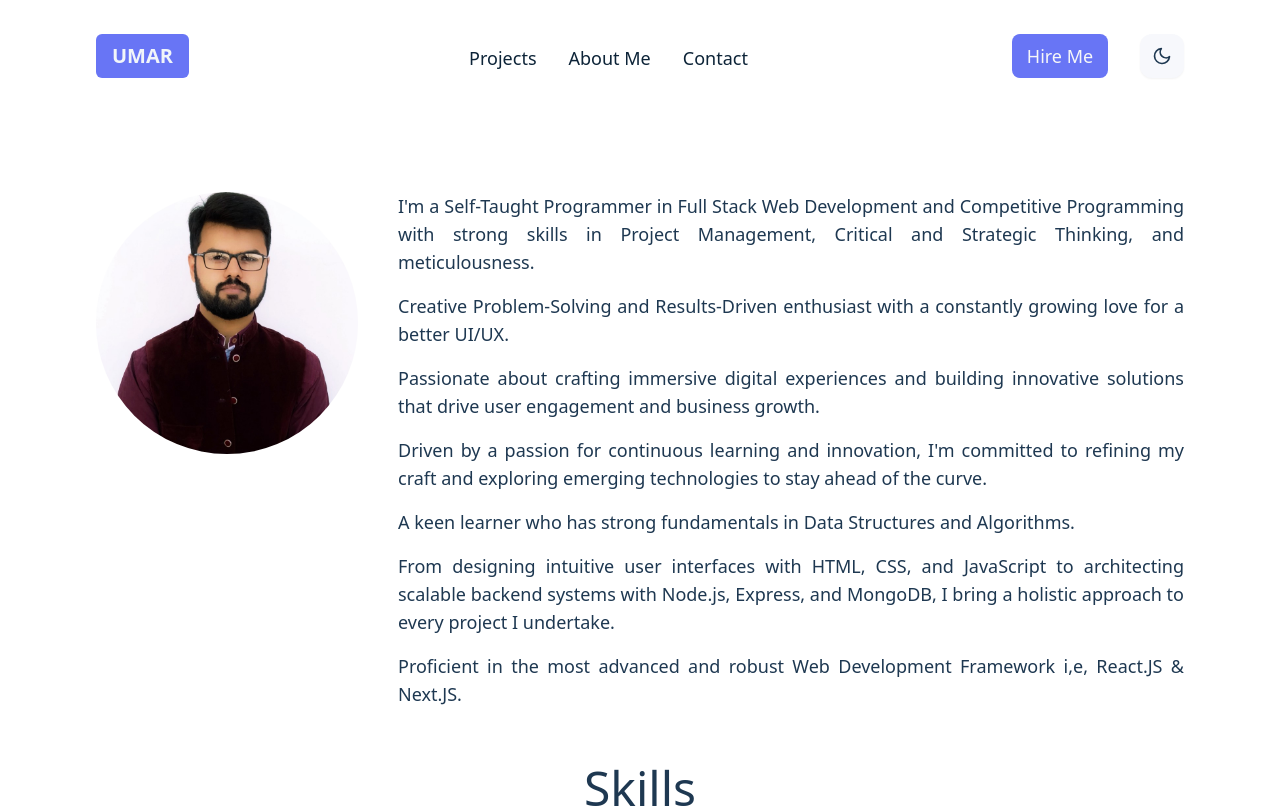
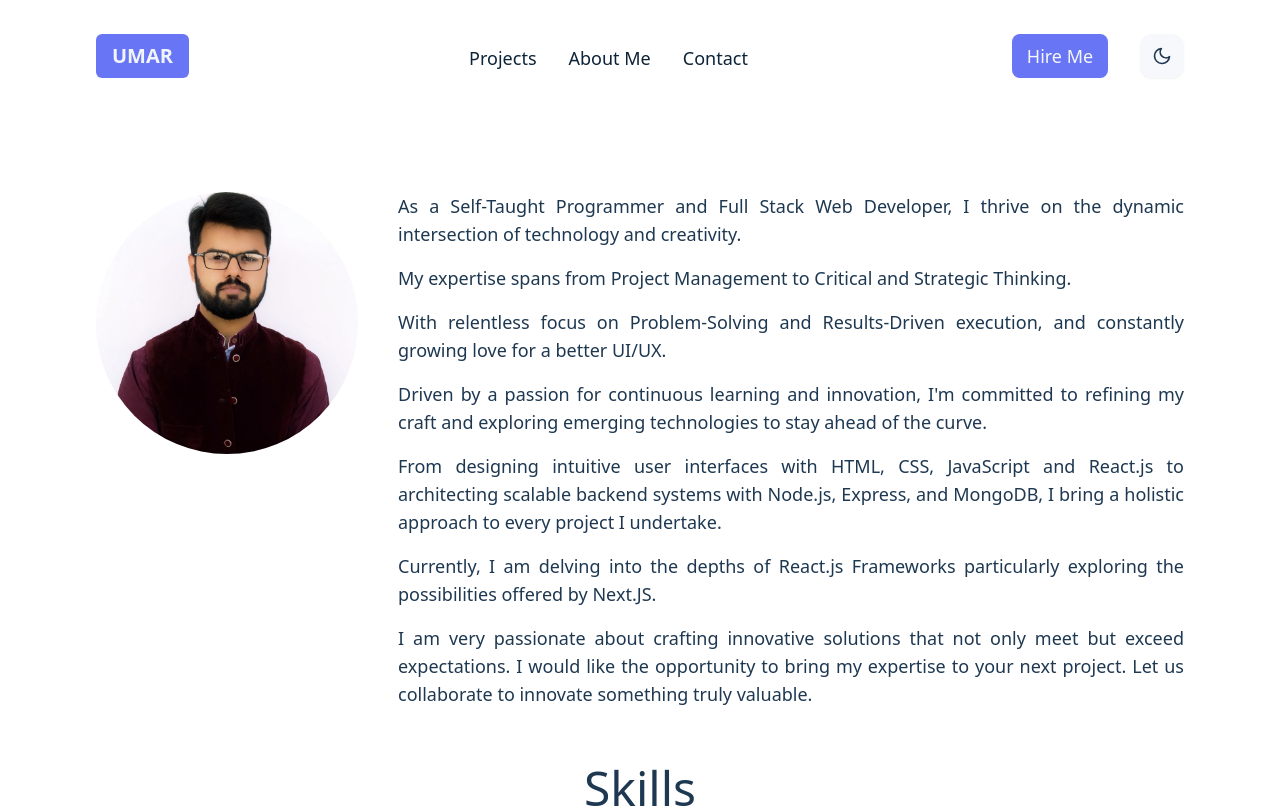
Before and after one commit to umaramjad345/Portfolio_App, a React (Vite) app: page /about in a window 1280 px wide. Shown: the top 808 px of the page. Built offline with nearby package versions, Linux system fonts and the light colour scheme.

Commit message:
add changes

```diff
--- a/src/data/aboutMeData.js
+++ b/src/data/aboutMeData.js
@@ -2,17 +2,17 @@ export const aboutMeData = [
   {
     id: 1,
     point:
-      "I'm a Self-Taught Programmer in Full Stack Web Development and Competitive Programming with strong skills in Project Management, Critical and Strategic Thinking, and meticulousness.",
+      "As a Self-Taught Programmer and Full Stack Web Developer, I thrive on the dynamic intersection of technology and creativity.",
   },
   {
     id: 2,
     point:
-      "Creative Problem-Solving and Results-Driven enthusiast with a constantly growing love for a better UI/UX.",
+      "My expertise spans from Project Management to Critical and Strategic Thinking.",
   },
   {
     id: 3,
     point:
-      "Passionate about crafting immersive digital experiences and building innovative solutions that drive user engagement and business growth.",
+      "With relentless focus on Problem-Solving and Results-Driven execution, and constantly growing love for a better UI/UX.",
   },
   {
     id: 4,
@@ -22,16 +22,16 @@ export const aboutMeData = [
   {
     id: 5,
     point:
-      "A keen learner who has strong fundamentals in Data Structures and Algorithms.",
+      "From designing intuitive user interfaces with HTML, CSS, JavaScript and React.js to architecting scalable backend systems with Node.js, Express, and MongoDB, I bring a holistic approach to every project I undertake.",
   },
   {
     id: 6,
     point:
-      "From designing intuitive user interfaces with HTML, CSS, and JavaScript to architecting scalable backend systems with Node.js, Express, and MongoDB, I bring a holistic approach to every project I undertake.",
+      "Currently, I am delving into the depths of React.js Frameworks particularly exploring the possibilities offered by Next.JS.",
   },
   {
     id: 7,
     point:
-      "Proficient in the most advanced and robust Web Development Framework i,e, React.JS & Next.JS.",
+      "I am very passionate about crafting innovative solutions that not only meet but exceed expectations. I would like the opportunity to bring my expertise to your next project. Let us collaborate to innovate something truly valuable.",
   },
 ];
```
